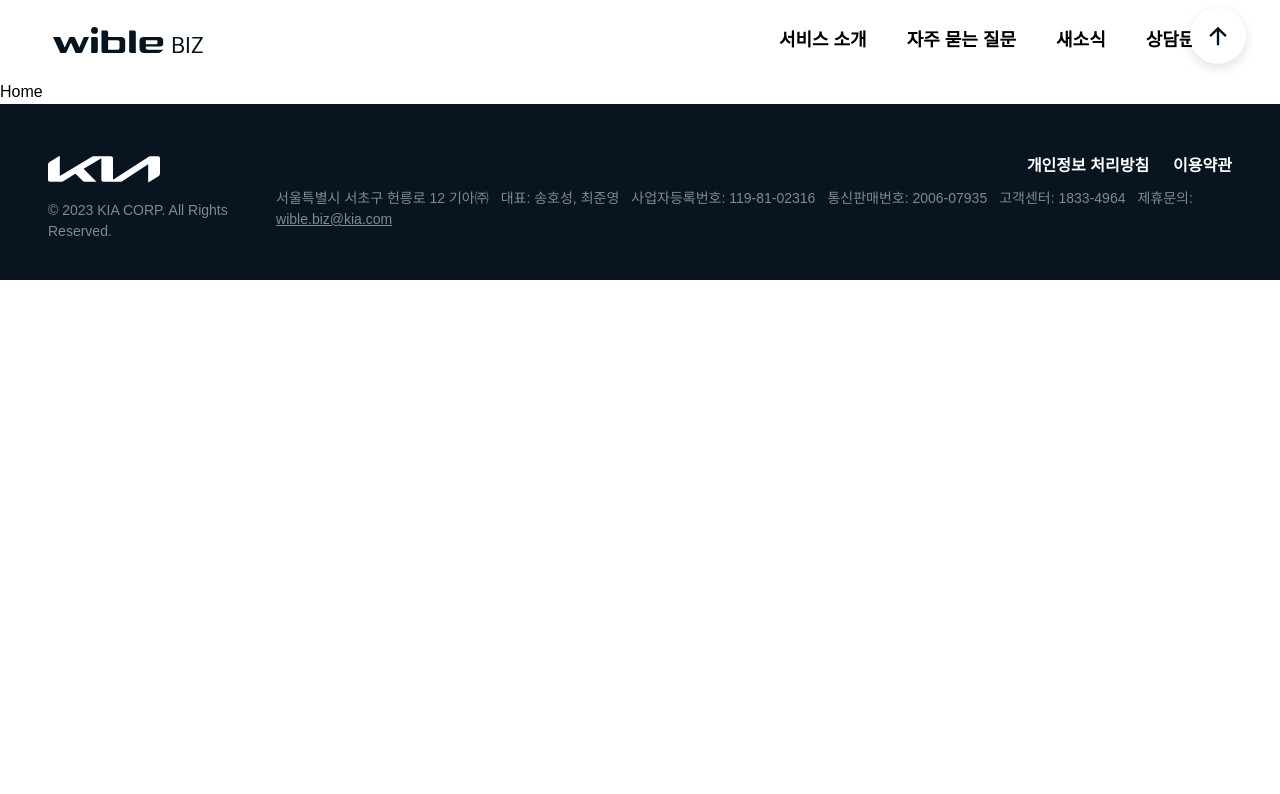
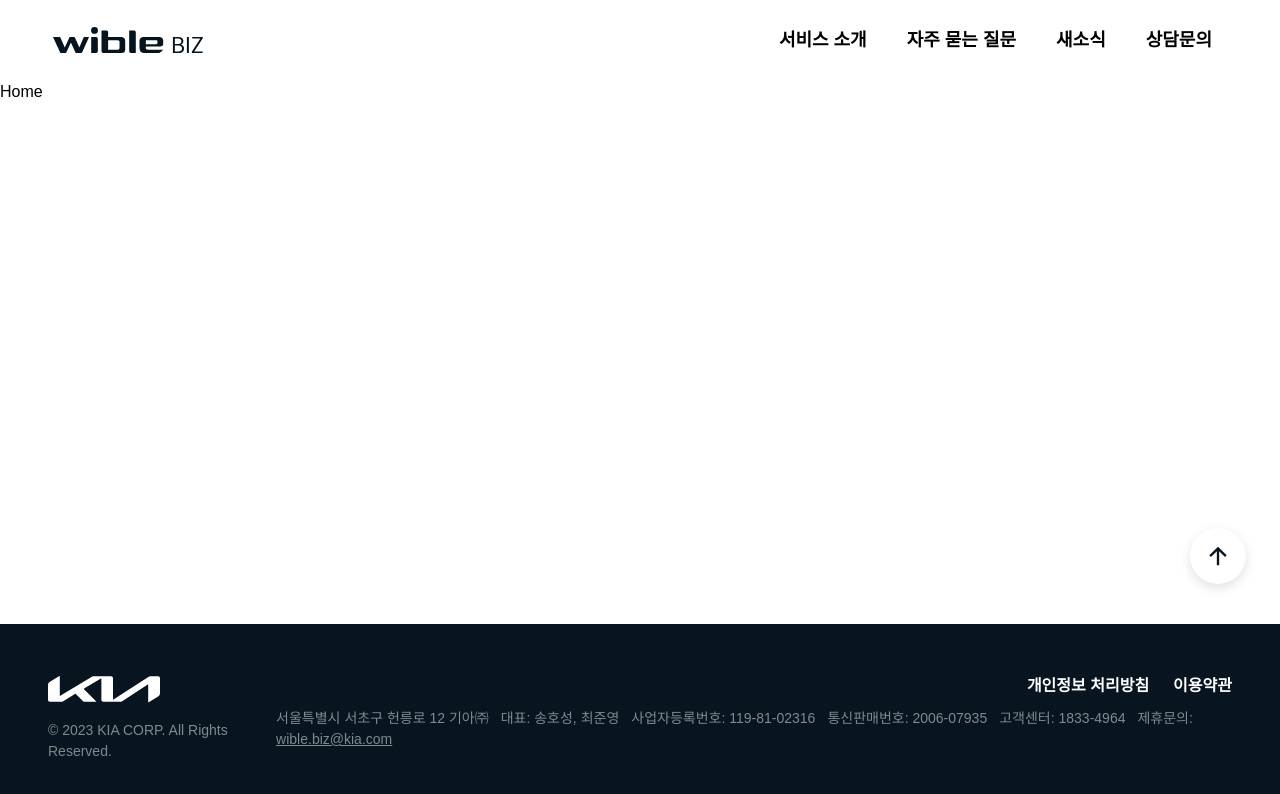
Before and after one commit to withoutwax/hyundai-autoever-assignment, a Next.js app: page / in a window 1280 px wide. Shown: the top 794 px of the page. Built offline with nearby package versions, Linux system fonts and the light colour scheme; a web font is replaced by a local one.

Commit message:
내용이 없어도 Footer가 하단에 고정될 수 있도록 설정

```diff
--- a/app/layout.tsx
+++ b/app/layout.tsx
@@ -34,9 +34,11 @@
 }>) {
   return (
     <html lang="kr">
-      <body className={`${kiaSignatureFix.variable} `}>
+      <body
+        className={`${kiaSignatureFix.variable} min-h-screen flex flex-col`}
+      >
         <Navbar />
-        {children}
+        <div className="flex-1">{children}</div>
         <ScrollToTopButton />
         <Footer />
       </body>
```
